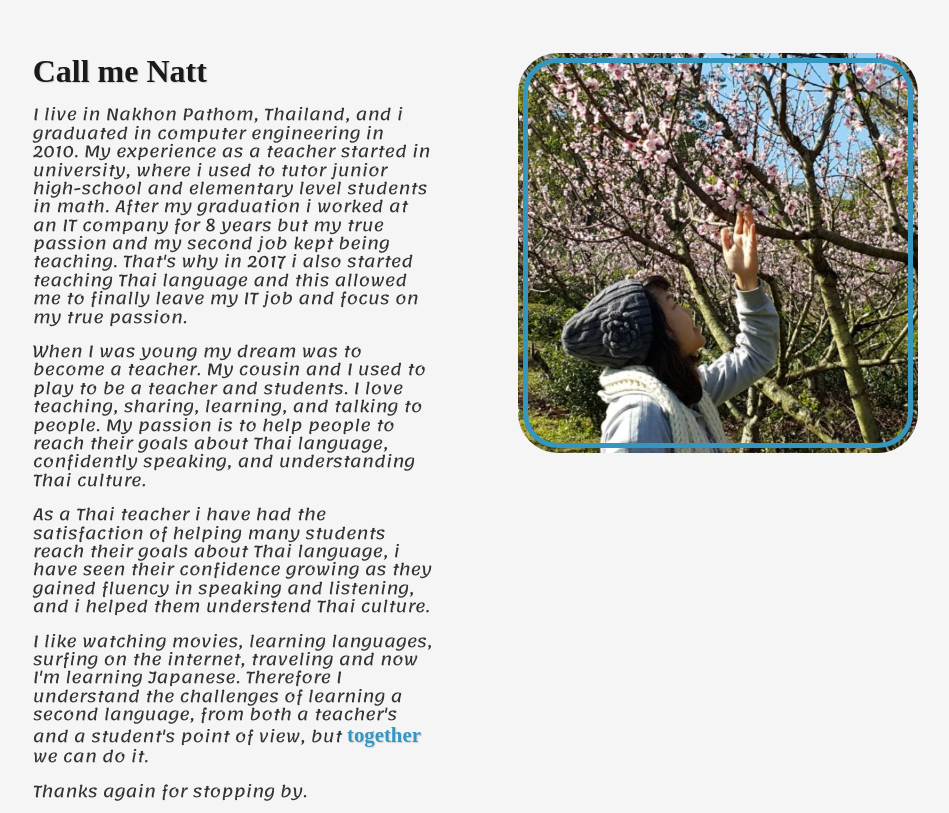
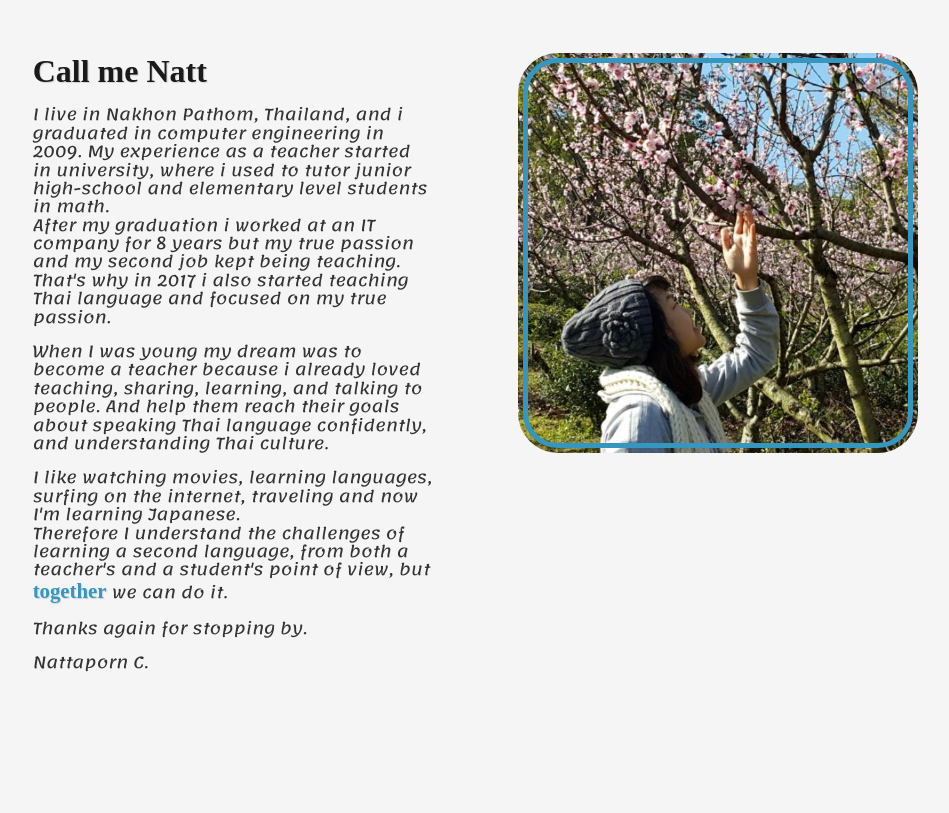
Before and after one commit to 2gi3/thinkthaithai, a Next.js app: page /aboutme in a window 1280 px wide. Shown: the part 703-1516 px from the top of the page, without its empty margins (127-1076 px from the left). Built offline with nearby package versions, Linux system fonts and the light colour scheme; a web font is replaced by a local one.

Commit message:
Updated content in aboutme

```diff
--- a/back-end/middleware/auth.js
+++ b/back-end/middleware/auth.js
@@ -1,7 +1,7 @@
 const jwt = require('jsonwebtoken');
 const JWTSecret = process.env.JWT_SECRET;
 
-const authoriseRoute = (req, res, next) => {
+const authoriseRoute = (req, res) => {
   try {
     const token = req.headers.authorization.split(' ')[1];
     const decodedToken = jwt.verify(token, `${JWTSecret}`);
@@ -10,7 +10,6 @@ const authoriseRoute = (req, res, next) => {
     if (req.body.userId && req.body.studentId !== userId) {
         throw 'Authorisation failed';
     } else {
-    //   next();
     return true;
     }
   } catch {
--- a/pages/aboutme.jsx
+++ b/pages/aboutme.jsx
@@ -49,24 +49,20 @@ const AboutMe = () => {
             </div>
             <div className={styles.contentText}>
                 <h3> Call me Natt </h3>
-                <p> I live in Nakhon Pathom, Thailand,  and i graduated in computer engineering in 2010.
+                <p> I live in Nakhon Pathom, Thailand,  and i graduated in computer engineering in 2009.
                     My experience as a teacher started in university,  where i used to tutor junior high-school
-                     and elementary level students in math.
+                     and elementary level students in math.<br />
                     After my graduation i worked at an IT company for 8 years but my true passion and my second job kept being teaching.
-                    That&apos;s why in 2017 i also started teaching Thai language and this allowed me to finally leave my IT job and focus on my true passion.
+                    That&apos;s why in 2017 i also started teaching Thai language and focused on my true passion.
                 </p>
                 <p>
-                    When I was young my dream was to become a teacher. My cousin and I used to play to be a teacher and students.
-                    I love teaching, sharing, learning, and talking to people.
-                    My passion is to help people to reach their goals about Thai language,
-                    confidently speaking, and understanding Thai culture.
+                    When I was young my dream was to become a teacher because i already
+                    loved teaching, sharing, learning, and talking to people.
+                    And help them reach their goals about speaking Thai language
+                    confidently, and understanding Thai culture.
                 </p>
                 <p>
-                    As a Thai teacher i have had the satisfaction of helping many students reach their goals about Thai language,
-                    i have seen their confidence growing as they gained fluency in speaking and listening, and i helped them understend Thai culture.
-                </p>
-                <p>
-                    I like watching movies, learning languages, surfing on the internet,  traveling and now I&apos;m learning Japanese.
+                    I like watching movies, learning languages, surfing on the internet,  traveling and now I&apos;m learning Japanese. <br />
                     Therefore I understand the challenges of learning a second language, from both a teacher&apos;s and a student&apos;s point of view,
                      but <b>together</b> we can do it.
                 </p>
--- a/pages/api/students/[id].js
+++ b/pages/api/students/[id].js
@@ -88,7 +88,7 @@ export default async (req, res) => {
     }
 // part 3/3 of route authorisation start
 }else{
-    res.status(400).json({ success: false, message: "Failed authorisation test" });
+    res.status(400).json({ success: false, message: "Failed authorisation" });
 }
 // part 3/3 of route authorisation end
 }
--- a/pages/api/students/index.js
+++ b/pages/api/students/index.js
@@ -17,7 +17,7 @@ export default async (req, res) =>{
 
     switch(method) {
         case 'GET':
-            if( authoriseRoute(req, res) === true){ // part 2/3 of route authorisation
+            if(  authoriseRoute(req, res) === true){ // part 2/3 of route authorisation
 
             try {
                 const students = await Student.find({});
```
